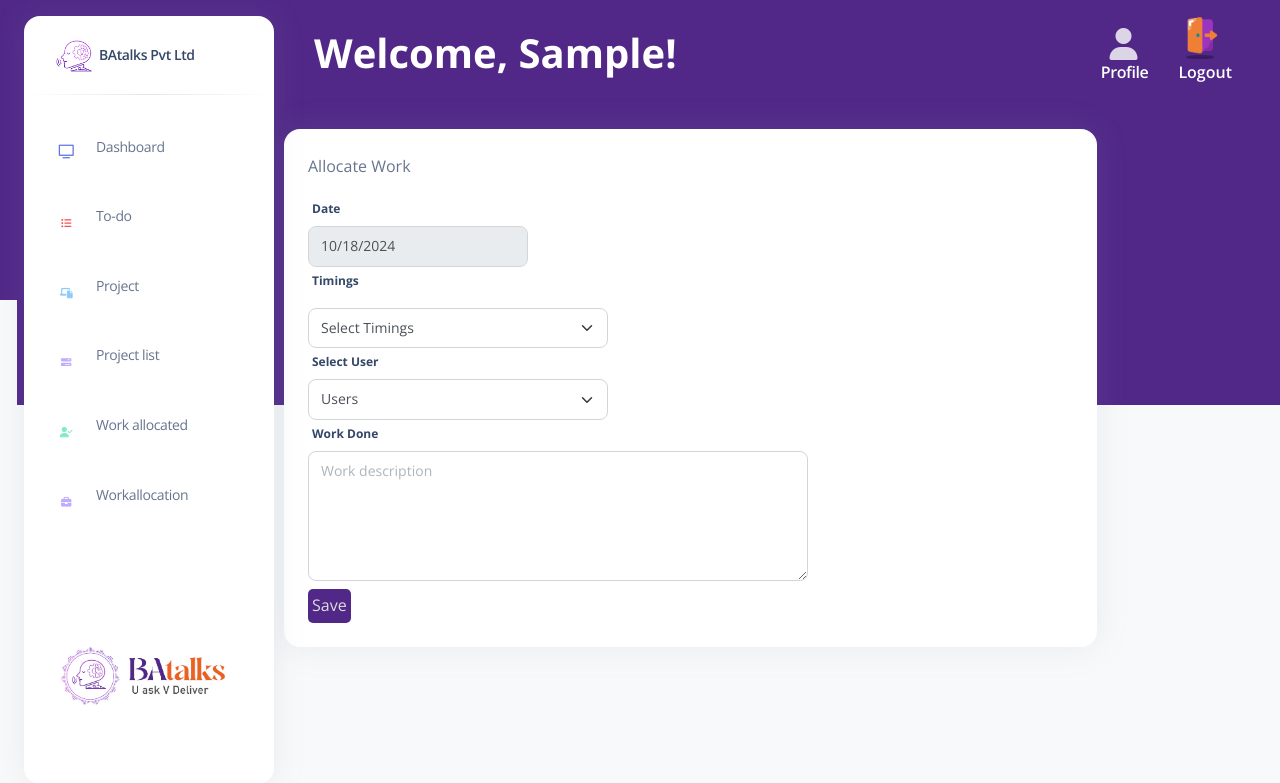
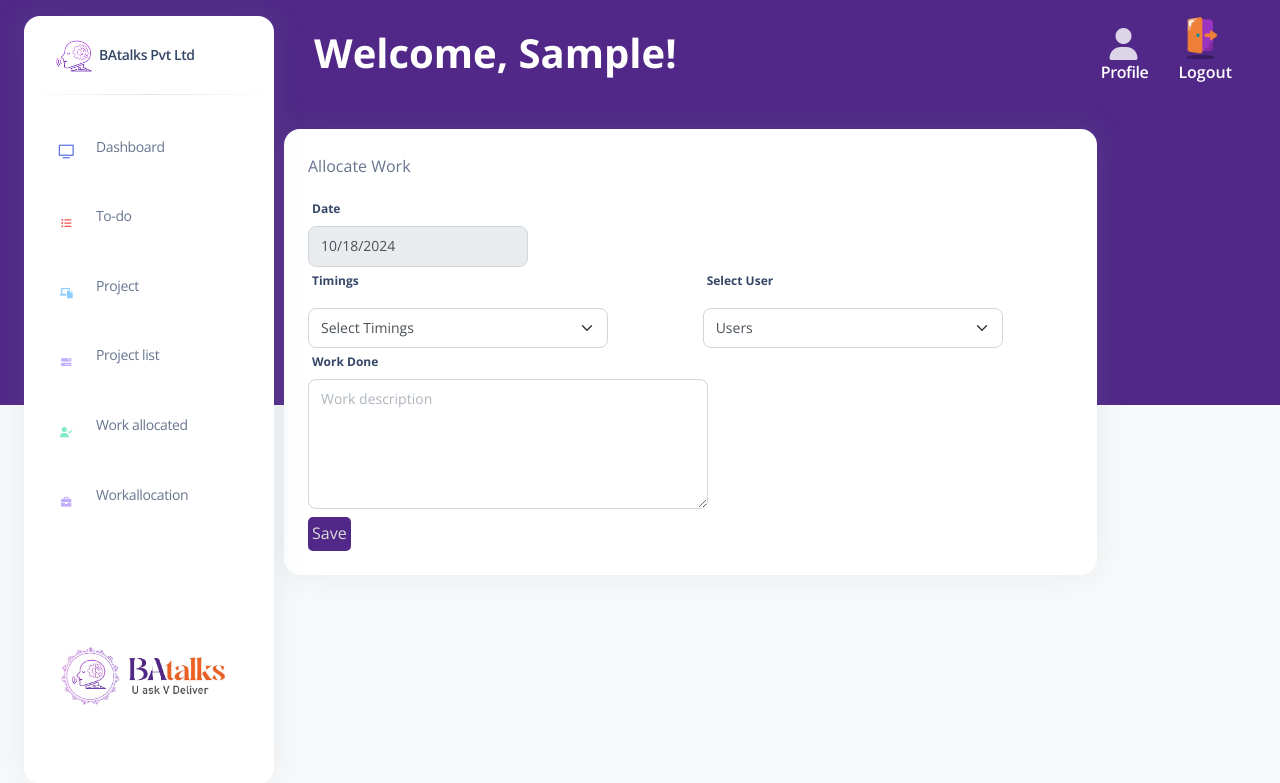
Before and after one commit to iknowsaikiran/batalksdashboard, a Flask app: page /workreport in a window 1280 px wide. Shown: the top 783 px of the page. Run offline with Flask 3, Linux system fonts and the light colour scheme; the visitor is signed in with stand-in values (Sample User, id 1); data that the repository does not hold is empty; some libraries are stand-ins or nearby versions.

Commit message:
multiple changes

```diff
--- a/templates/header.html
+++ b/templates/header.html
@@ -45,6 +45,8 @@
             color: #fff;
             border-radius: 7px
         }
+
+
     </style>
 
 </head>
@@ -213,7 +215,7 @@
 
             </ul>
         </div>
-        <div class="sidenav-footer mx-3 ">
+        <div class="sidenav-footer mx-3 " style="height:100px; position: fixed;" >
             <div class="card card-plain shadow-none" id="sidenavCard">
                 <img style="height: 70px;" src="/static/assets/img/logo.jpeg" width="208" height="55" alt="logo">
 
@@ -382,13 +384,13 @@
                     </div>
                 </div>
                 <hr class="horizontal dark my-sm-4">
-                <div class="mt-2 mb-5 d-flex">
+                <!-- <div class="mt-2 mb-5 d-flex">
                     <h6 class="mb-0">Light / Dark</h6>
                     <div class="form-check form-switch ps-0 ms-auto my-auto">
                         <input class="form-check-input mt-1 ms-auto" type="checkbox" id="dark-version"
                             onclick="darkMode(this)">
                     </div>
-                </div>
+                </div> -->
 
             </div>
         </div>
--- a/templates/project.html
+++ b/templates/project.html
@@ -22,7 +22,7 @@
 </head>
 
 <body class="g-sidenav-show   bg-gray-100">
-    <div class="min-height-300 bg-primary position-absolute w-100"></div>
+    <div class="min-height-300 bg-primary position-absolute w-100" style="margin: 0px;"></div>
 
 
     <div class="container-fluid py-4">
--- a/templates/todo1.html
+++ b/templates/todo1.html
@@ -19,7 +19,7 @@
 </head>
 
 <body class="g-sidenav-show   bg-gray-100">
-    <div class="min-height-300 bg-primary position-absolute w-100"></div>
+    <div class="min-height-300 bg-primary position-absolute w-100" style="margin: 0px;"></div>
     <div class="main-content position-relative max-height-vh-100 h-100">
 
     </div>
--- a/templates/workreport.html
+++ b/templates/workreport.html
@@ -18,31 +18,36 @@
             /* You can adjust this value as needed */
         }
 
-        .work{
+        .work {
             content: center;
         }
-        .work button{
+
+        .work button {
             border-radius: 5px;
             border: 7px;
             color: gainsboro;
         }
-        #timings-int{
+
+        #timings-int {
             margin-top: 10px;
             max-width: 300px
         }
-        #timings{
+
+        #timings {
             margin-top: 10px;
             max-width: 300px
         }
-        .work .form-select{
+
+        .work .form-select {
             max-width: 300px;
+            margin-top: 10px;
         }
     </style>
 
 </head>
 
 <body class="g-sidenav-show   bg-gray-100">
-    <div class="min-height-300 bg-primary position-absolute w-100"></div>
+    <div class="min-height-300 bg-primary position-absolute w-100" style="margin: 0px;"></div>
     <div class="container-fluid py-4">
         <div class="row">
             <div class="col-md-8">
@@ -52,9 +57,11 @@
                         <form method="POST">
                             <div class="work">
                                 <label>Date</label><br />
-                                <input class="form-control" type="date" id="date" name="date" value="" required readonly/>
+                                <input class="form-control" type="date" id="date" name="date" value="" required
+                                    readonly />
+                                <div class="row">
+                                    <div class="col-md-6">
                                         <label>Timings</label><br />
-
                                         <select class="form-select" name="Timings" id="timings">
                                             <option value="" disabled selected>Select Timings</option>
                                             <option value="9am to 10am">9am to 10am</option>
@@ -82,18 +89,25 @@
                                             <option value="4:30pm to 5pm">4:30pm to 5pm</option>
                                             <option value="5pm to 6pm">5pm to 6pm</option>
                                         </select>
+                                    </div>
+                                    <div class="col-md-6">
                                         <label>Select User</label><br />
-                                <select id="usernameFilter" name="usernameFilter" class="form-select" onchange="filterTable()" {% if disable_filter %}disabled{% endif %}>
+                                        <select id="usernameFilter" name="usernameFilter" class="form-select"
+                                            onchange="filterTable()" {% if disable_filter %}disabled{% endif %} >
                                             <option value="">Users</option>
                                             {% for username in usernames %}
-                                    <option value="{{ username }}" {% if selected_username==username %}selected{% endif %}>
+                                            <option value="{{ username }}" {% if selected_username==username %}selected{%
+                                                endif %}>
                                                 {{ username }}</option>
                                             {% endfor %}
                                         </select>
+                                    </div>
 
+
+                                </div>
                                 <label>Work Done</label><br />
                                 <textarea class="form-control" name="workdone" rows="5" cols="30"
-                                            placeholder="Work description" style="max-width: 500px;"></textarea>
+                                    placeholder="Work description" style="max-width: 400px;"></textarea>
 
                                 <button type="submit" class="bg-primary p-1 mt-2">Save</button>
                             </div>
@@ -105,7 +119,7 @@
     </div>
 
     <script>
-        window.onload = function() {
+        window.onload = function () {
             var today = new Date();
             var day = String(today.getDate()).padStart(2, '0');
             var month = String(today.getMonth() + 1).padStart(2, '0'); // Months are zero-based
@@ -119,7 +133,7 @@
         };
     </script>
     <script>
-        document.addEventListener('DOMContentLoaded', function() {
+        document.addEventListener('DOMContentLoaded', function () {
             // Fetch user's designation from the backend
             const designation = "{{ profile[9] }}";  // Assuming the 8th field (index 7) is designation
 
```
Lines whose indentation alone changed are shown as unchanged.
